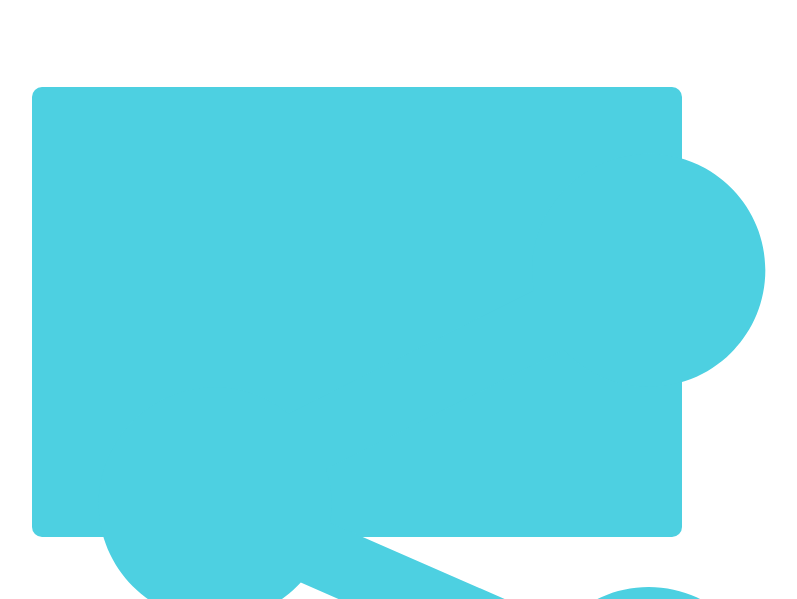
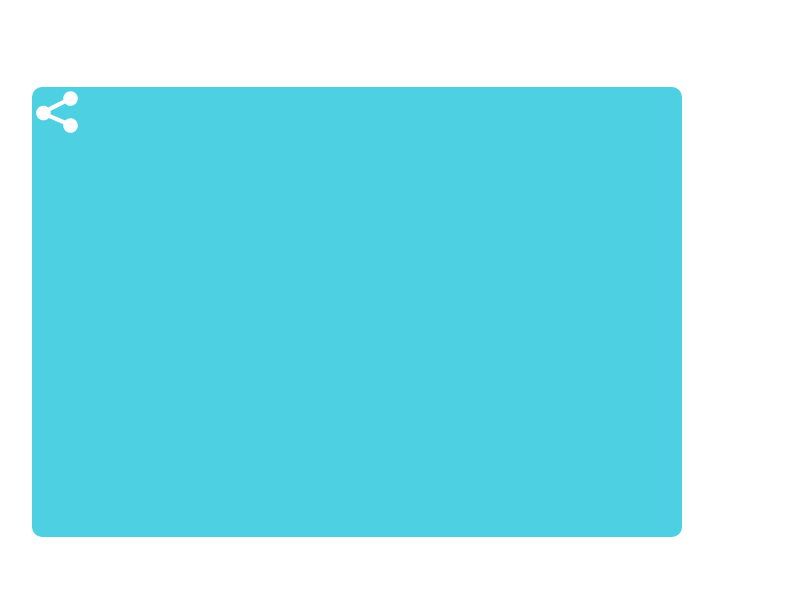
Before and after one commit to Beast-Code9999/Coin-Flipper, a website: page index.html in a window 1280 px wide. Shown: the part 88-687 px from the top of the page, without its empty margins (283-1080 px from the left). Drawn offline with Linux system fonts and the light colour scheme.

Commit message:
update share img

```diff
--- a/index.html
+++ b/index.html
@@ -16,7 +16,7 @@
     <main class="main">
         <div class="container">
             <a href="#" target="blank">
-                <img src="./img/share-filled-svgrepo-com (1).svg" alt="share-img">
+                <img class="share" src="./img/share-filled-svgrepo-com.svg" alt="share-img">
             </a>
             <div class="coin"></div>
         </div>
--- a/sass/layout/_main.scss
+++ b/sass/layout/_main.scss
@@ -13,6 +13,10 @@
     border-radius: 1rem;
 }
 
+.share {
+    width: 5rem;
+}
+
 .coin {
 
 }
```
Also changed, not shown: img/share-filled-svgrepo-com (1).svg (deleted), img/share-filled-svgrepo-com.svg (added), style.css.
